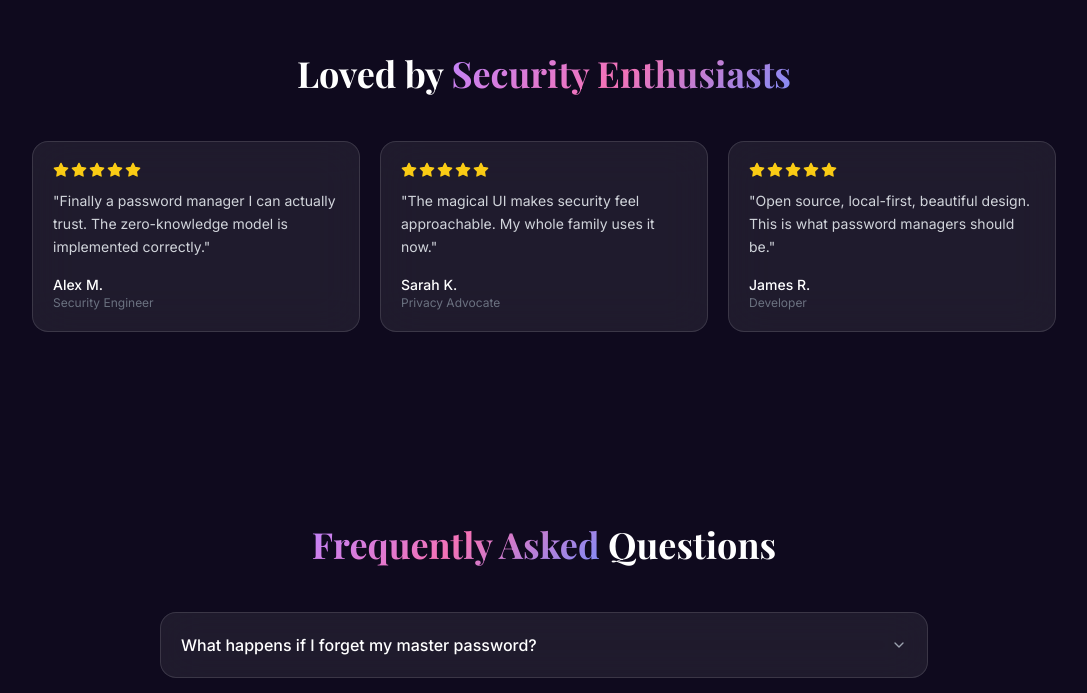
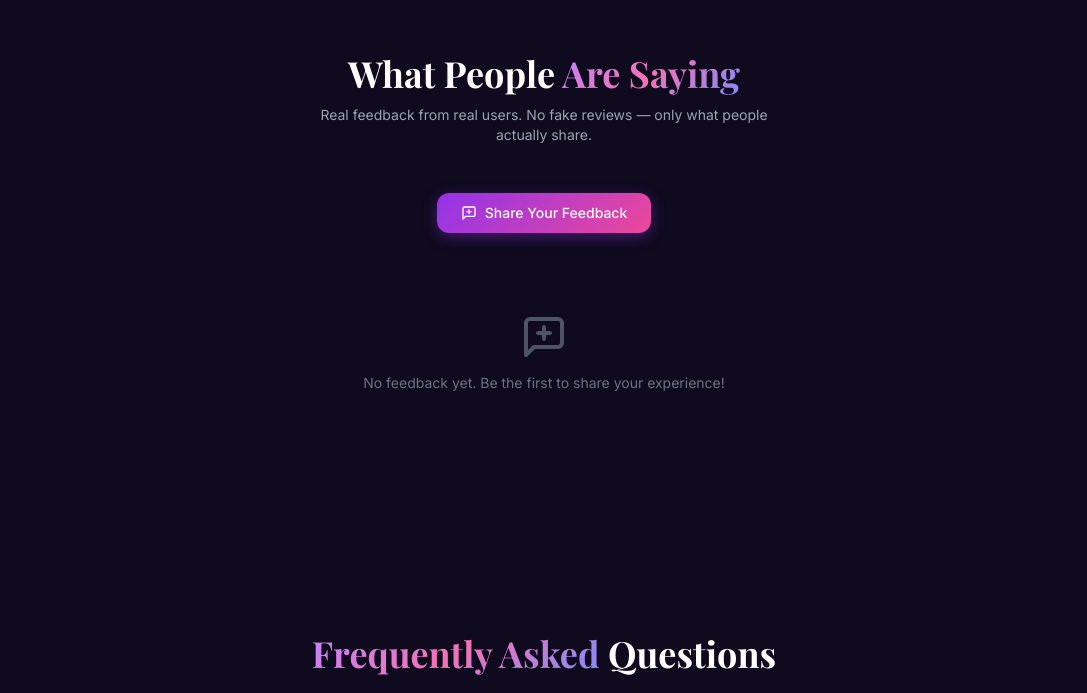
Before and after one commit to Zari-16/Fae-password-manager, a React (Vite) app: page / in a window 1280 px wide. Shown: the part 2818-3511 px from the top of the page, without its empty margins (96-1183 px from the left). Built offline with nearby package versions, Linux system fonts and the light colour scheme; a web font is replaced by a local one.

Commit message:
feat: replace fake reviews with real user feedback section

```diff
--- a/src/pages/Home.tsx
+++ b/src/pages/Home.tsx
@@ -1,11 +1,31 @@
-import { motion } from 'framer-motion'
+import { useState } from 'react'
+import { motion, AnimatePresence } from 'framer-motion'
 import {
   Sparkles, Shield, Lock, Zap, Globe, Smartphone, ChevronDown,
   CheckCircle, Star, ArrowRight,
   Key, RefreshCw,
-  Heart
+  Heart, MessageSquarePlus, Send, X
 } from 'lucide-react'
 import { MagicBackground } from '../components/ui/MagicBackground'
+
+interface Feedback {
+  id: string
+  name: string
+  role: string
+  text: string
+  stars: number
+  date: string
+}
+
+const FEEDBACK_KEY = 'fae-public-feedback'
+
+function loadFeedback(): Feedback[] {
+  try { return JSON.parse(localStorage.getItem(FEEDBACK_KEY) ?? '[]') } catch { return [] }
+}
+
+function saveFeedback(list: Feedback[]) {
+  localStorage.setItem(FEEDBACK_KEY, JSON.stringify(list))
+}
 
 interface Props {
   onNavigate: (page: string) => void
@@ -38,6 +58,185 @@ const faqs = [
   { q: 'Is Fae free?', a: 'Yes. Fae is completely free and open source. Your security should never be paywalled.' },
   { q: 'What encryption does Fae use?', a: 'AES-256-GCM for vault encryption, PBKDF2 with SHA-256 and 310,000 iterations for key derivation, and unique salts and IVs per operation.' },
 ]
+
+function FeedbackSection() {
+  const [feedbacks, setFeedbacks] = useState<Feedback[]>(() => loadFeedback())
+  const [showForm, setShowForm] = useState(false)
+  const [form, setForm] = useState({ name: '', role: '', text: '', stars: 5 })
+  const [submitted, setSubmitted] = useState(false)
+
+  const handleSubmit = () => {
+    if (!form.name.trim() || !form.text.trim()) return
+    const newFeedback: Feedback = {
+      id: crypto.randomUUID(),
+      name: form.name.trim(),
+      role: form.role.trim(),
+      text: form.text.trim(),
+      stars: form.stars,
+      date: new Date().toLocaleDateString(),
+    }
+    const updated = [newFeedback, ...feedbacks]
+    saveFeedback(updated)
+    setFeedbacks(updated)
+    setForm({ name: '', role: '', text: '', stars: 5 })
+    setShowForm(false)
+    setSubmitted(true)
+    setTimeout(() => setSubmitted(false), 3000)
+  }
+
+  return (
+    <section id="feedback" className="relative z-10 py-24 px-4">
+      <div className="max-w-5xl mx-auto">
+        <motion.div
+          initial={{ opacity: 0, y: 20 }} whileInView={{ opacity: 1, y: 0 }}
+          viewport={{ once: true }} className="text-center mb-12"
+        >
+          <h2 className="text-4xl font-serif font-bold mb-3">
+            What People <span className="gradient-text">Are Saying</span>
+          </h2>
+          <p className="text-gray-400 text-sm max-w-md mx-auto">
+            Real feedback from real users. No fake reviews — only what people actually share.
+          </p>
+        </motion.div>
+
+        {/* Submit button */}
+        <div className="flex justify-center mb-8">
+          <button
+            onClick={() => setShowForm(!showForm)}
+            className="btn-fae flex items-center gap-2 text-sm"
+          >
+            <MessageSquarePlus className="w-4 h-4" />
+            Share Your Feedback
+          </button>
+        </div>
+
+        {/* Success message */}
+        <AnimatePresence>
+          {submitted && (
+            <motion.div
+              initial={{ opacity: 0, y: -10 }} animate={{ opacity: 1, y: 0 }} exit={{ opacity: 0 }}
+              className="max-w-md mx-auto mb-6 p-3 rounded-xl bg-green-500/10 border border-green-500/30 text-green-300 text-sm text-center flex items-center justify-center gap-2"
+            >
+              <CheckCircle className="w-4 h-4" /> Thank you! Your feedback has been posted.
+            </motion.div>
+          )}
+        </AnimatePresence>
+
+        {/* Feedback form */}
+        <AnimatePresence>
+          {showForm && (
+            <motion.div
+              initial={{ opacity: 0, y: -10 }} animate={{ opacity: 1, y: 0 }} exit={{ opacity: 0, y: -10 }}
+              className="max-w-lg mx-auto card-fae mb-10 space-y-4"
+            >
+              <div className="flex items-center justify-between">
+                <h3 className="font-semibold text-white">Leave Feedback</h3>
+                <button onClick={() => setShowForm(false)} className="text-gray-400 hover:text-white">
+                  <X className="w-4 h-4" />
+                </button>
+              </div>
+
+              {/* Star rating */}
+              <div>
+                <label className="block text-xs text-gray-400 mb-1.5">Rating</label>
+                <div className="flex gap-1">
+                  {[1, 2, 3, 4, 5].map((s) => (
+                    <button key={s} onClick={() => setForm(f => ({ ...f, stars: s }))}>
+                      <Star className={`w-6 h-6 transition-colors ${
+                        s <= form.stars ? 'text-yellow-400 fill-current' : 'text-gray-600'
+                      }`} />
+                    </button>
+                  ))}
+                </div>
+              </div>
+
+              <div className="grid grid-cols-2 gap-3">
+                <div>
+                  <label className="block text-xs text-gray-400 mb-1.5">Your Name *</label>
+                  <input
+                    value={form.name}
+                    onChange={e => setForm(f => ({ ...f, name: e.target.value }))}
+                    className="input-fae text-sm"
+                    placeholder="Jane D."
+                    maxLength={40}
+                  />
+                </div>
+                <div>
+                  <label className="block text-xs text-gray-400 mb-1.5">Role / Title</label>
+                  <input
+                    value={form.role}
+                    onChange={e => setForm(f => ({ ...f, role: e.target.value }))}
+                    className="input-fae text-sm"
+                    placeholder="Developer"
+                    maxLength={40}
+                  />
+                </div>
+              </div>
+
+              <div>
+                <label className="block text-xs text-gray-400 mb-1.5">Your Feedback *</label>
+                <textarea
+                  value={form.text}
+                  onChange={e => setForm(f => ({ ...f, text: e.target.value }))}
+                  className="input-fae text-sm resize-none h-24"
+                  placeholder="Share your experience with Fae..."
+                  maxLength={300}
+                />
+                <div className="text-xs text-gray-600 text-right mt-1">{form.text.length}/300</div>
+              </div>
+
+              <button
+                onClick={handleSubmit}
+                disabled={!form.name.trim() || !form.text.trim()}
+                className="btn-fae w-full flex items-center justify-center gap-2 text-sm py-2.5 disabled:opacity-40"
+              >
+                <Send className="w-4 h-4" /> Post Feedback
+              </button>
+            </motion.div>
+          )}
+        </AnimatePresence>
+
+        {/* Feedback cards */}
+        {feedbacks.length === 0 ? (
+          <motion.div
+            initial={{ opacity: 0 }} whileInView={{ opacity: 1 }} viewport={{ once: true }}
+            className="text-center py-12"
+          >
+            <MessageSquarePlus className="w-12 h-12 mx-auto mb-3 text-gray-600" />
+            <p className="text-gray-500 text-sm">No feedback yet. Be the first to share your experience!</p>
+          </motion.div>
+        ) : (
+          <div className="grid md:grid-cols-2 lg:grid-cols-3 gap-5">
+            {feedbacks.map((fb, i) => (
+              <motion.div
+                key={fb.id}
+                initial={{ opacity: 0, y: 20 }} whileInView={{ opacity: 1, y: 0 }}
+                viewport={{ once: true }} transition={{ delay: i * 0.06 }}
+                className="card-fae"
+              >
+                <div className="flex gap-0.5 mb-3">
+                  {[1,2,3,4,5].map((s) => (
+                    <Star key={s} className={`w-4 h-4 ${
+                      s <= fb.stars ? 'text-yellow-400 fill-current' : 'text-gray-700'
+                    }`} />
+                  ))}
+                </div>
+                <p className="text-sm text-gray-300 mb-4 leading-relaxed">"{fb.text}"</p>
+                <div className="flex items-end justify-between">
+                  <div>
+                    <div className="font-medium text-white text-sm">{fb.name}</div>
+                    {fb.role && <div className="text-xs text-gray-500">{fb.role}</div>}
+                  </div>
+                  <div className="text-xs text-gray-600">{fb.date}</div>
+                </div>
+              </motion.div>
+            ))}
+          </div>
+        )}
+      </div>
+    </section>
+  )
+}
 
 export default function Home({ onNavigate }: Props) {
   return (
@@ -275,43 +474,8 @@ export default function Home({ onNavigate }: Props) {
         </div>
       </section>
 
-      {/* Testimonials */}
-      <section className="relative z-10 py-24 px-4">
-        <div className="max-w-5xl mx-auto">
-          <motion.h2
-            initial={{ opacity: 0, y: 20 }} whileInView={{ opacity: 1, y: 0 }}
-            viewport={{ once: true }}
-            className="text-4xl font-serif font-bold text-center mb-12"
-          >
-            Loved by <span className="gradient-text">Security Enthusiasts</span>
-          </motion.h2>
-          <div className="grid md:grid-cols-3 gap-5">
-            {[
-              { name: 'Alex M.', role: 'Security Engineer', text: 'Finally a password manager I can actually trust. The zero-knowledge model is implemented correctly.', stars: 5 },
-              { name: 'Sarah K.', role: 'Privacy Advocate', text: 'The magical UI makes security feel approachable. My whole family uses it now.', stars: 5 },
-              { name: 'James R.', role: 'Developer', text: 'Open source, local-first, beautiful design. This is what password managers should be.', stars: 5 },
-            ].map((t, i) => (
-              <motion.div
-                key={t.name}
-                initial={{ opacity: 0, y: 20 }} whileInView={{ opacity: 1, y: 0 }}
-                viewport={{ once: true }} transition={{ delay: i * 0.1 }}
-                className="card-fae"
-              >
-                <div className="flex gap-0.5 mb-3">
-                  {Array.from({ length: t.stars }).map((_, j) => (
-                    <Star key={j} className="w-4 h-4 text-yellow-400 fill-current" />
-                  ))}
-                </div>
-                <p className="text-sm text-gray-300 mb-4 leading-relaxed">"{t.text}"</p>
-                <div>
-                  <div className="font-medium text-white text-sm">{t.name}</div>
-                  <div className="text-xs text-gray-500">{t.role}</div>
-                </div>
-              </motion.div>
-            ))}
-          </div>
-        </div>
-      </section>
+      {/* Feedback */}
+      <FeedbackSection />
 
       {/* FAQ */}
       <section id="faq" className="relative z-10 py-24 px-4">
```
